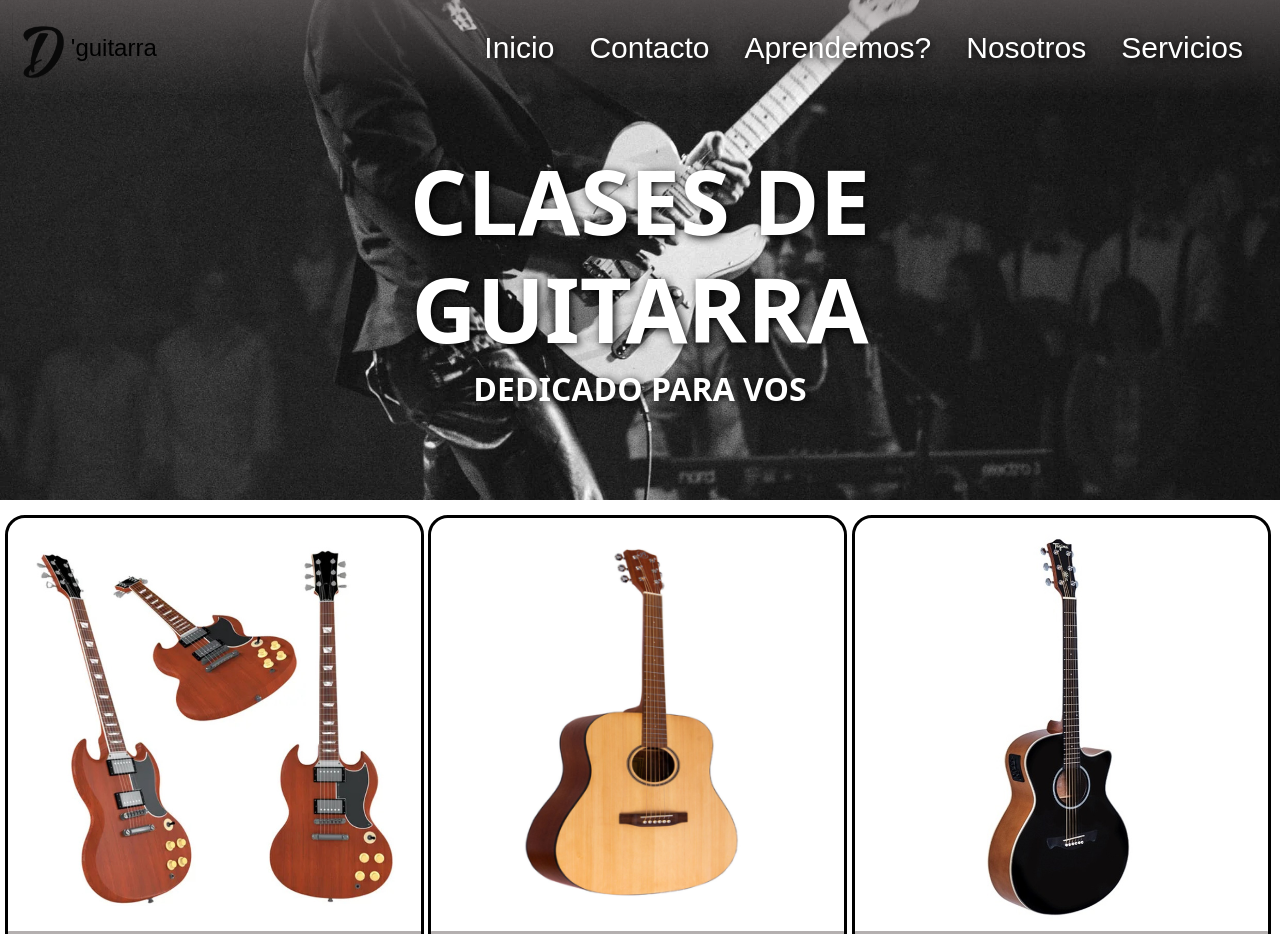
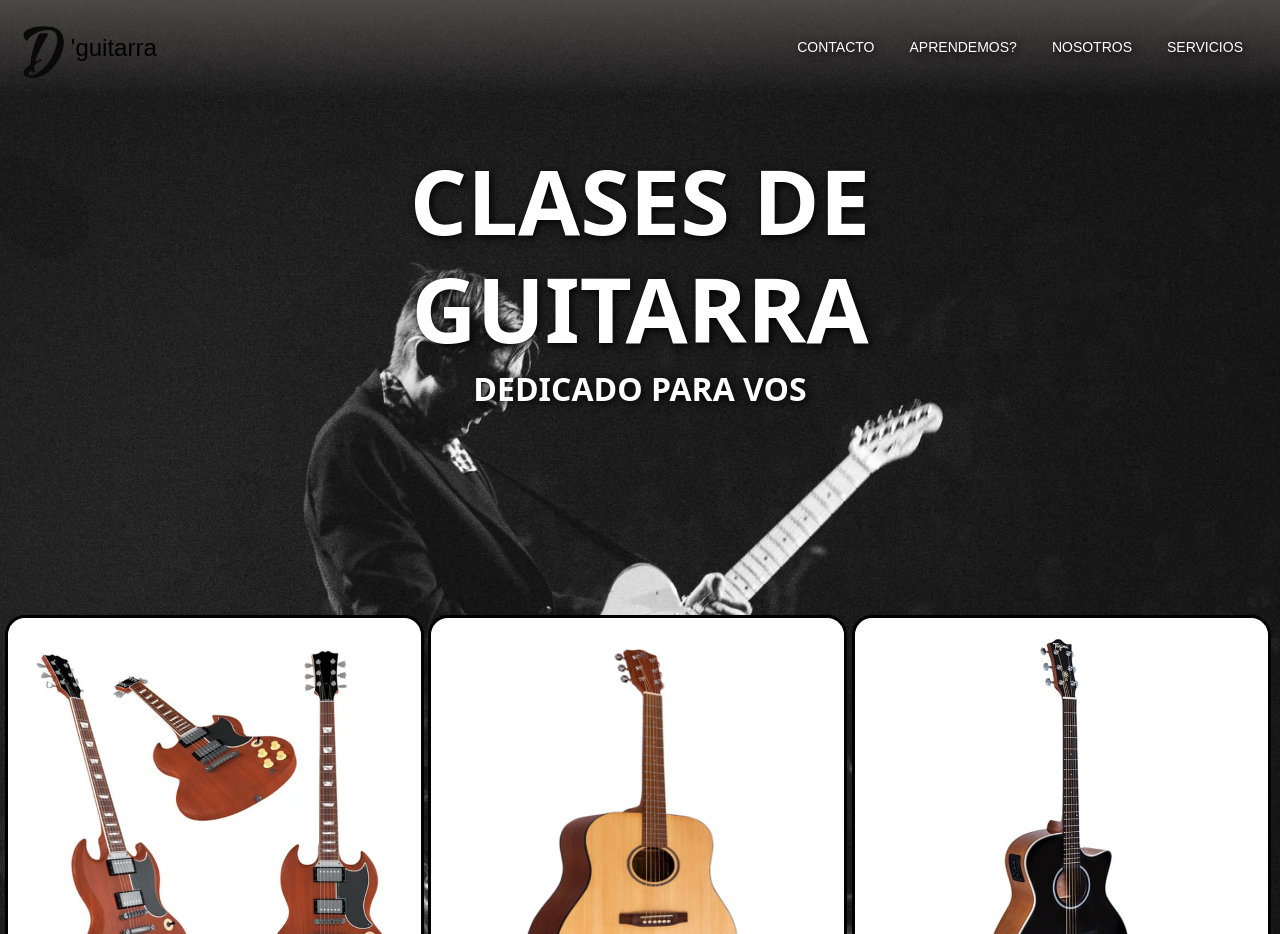
Before and after one commit to dave364/Proyecto-final, a website: page index.html in a window 1280 px wide. Shown: the top 934 px of the page. Drawn offline with nearby package versions, Linux system fonts and the light colour scheme.

Commit message:
inicionav3

```diff
--- a/index.html
+++ b/index.html
@@ -25,19 +25,16 @@
             <div class="texto-borde collapse navbar-collapse" id="navbarSupportedContent">
                 <ul class="navbar-nav ms-auto mb-2 mb-lg-0">
                     <li class="nav-item">
-                        <a class="nav-link" href="./index.html">Inicio</a>
+                        <a class="nav-link" href="./html/contacto.html">CONTACTO</a>
                     </li>
                     <li class="nav-item">
-                        <a class="nav-link" href="./html/contacto.html">Contacto</a>
+                        <a class="nav-link" href="./html/productos.html">APRENDEMOS?</a>
                     </li>
                     <li class="nav-item">
-                        <a class="nav-link" href="./html/productos.html">Aprendemos?</a>
+                        <a class="nav-link" href="./html/nosotros.html">NOSOTROS</a>
                     </li>
                     <li class="nav-item">
-                        <a class="nav-link" href="./html/nosotros.html">Nosotros</a>
-                    </li>
-                    <li class="nav-item">
-                        <a class="nav-link" href="./html/servicios.html">Servicios</a>
+                        <a class="nav-link" href="./html/servicios.html">SERVICIOS</a>
                     </li>
                 </ul>
             </div>
--- a/scss/_inicio.scss
+++ b/scss/_inicio.scss
@@ -1,15 +1,16 @@
 
 .header-titulo-container {
-  background: $fondo ;
-  background-size: cover; /* Ajusta el tamaño para cubrir completamente el contenedor */
-  background-position: center; /* Centra la imagen en el contenedor */
-  height: 500px; /* Ajusta la altura según sea necesario */
-  transition: background-position 0.3s ease-out;
-  background-attachment: fixed;
+  height: 600px; /* Ajusta la altura según sea necesario */
 }
 
 
   body {
+    background: $fondo ;
+    background-size: cover; /* Ajusta el tamaño para cubrir completamente el contenedor */
+    background-position: center; /* Centra la imagen en el contenedor */
+
+    transition: background-position 0.3s ease-out;
+    background-attachment: fixed;
     margin: 0;
     padding: 0;
 
@@ -70,8 +71,8 @@
 
 
 header {
-  font-size: 30px;
-  font-family: sans-serif;
+  font-size: 14px;
+  font-family: 'Caladea', Arial, sans-serif;
   background-image: $fondo-menu;
 }
 
@@ -175,15 +176,17 @@ header {
     flex-wrap: wrap;
     justify-content: center;
     padding: 20px 0;
-
+    background-color: #1b262c;
   }
 
   footer h3 {
     width: 100%;
+
   }
 
   footer div {
     margin-top: 10px;
+
   }
 
   footer a {
```
Also changed, not shown: css/style.css, 1 other file.
